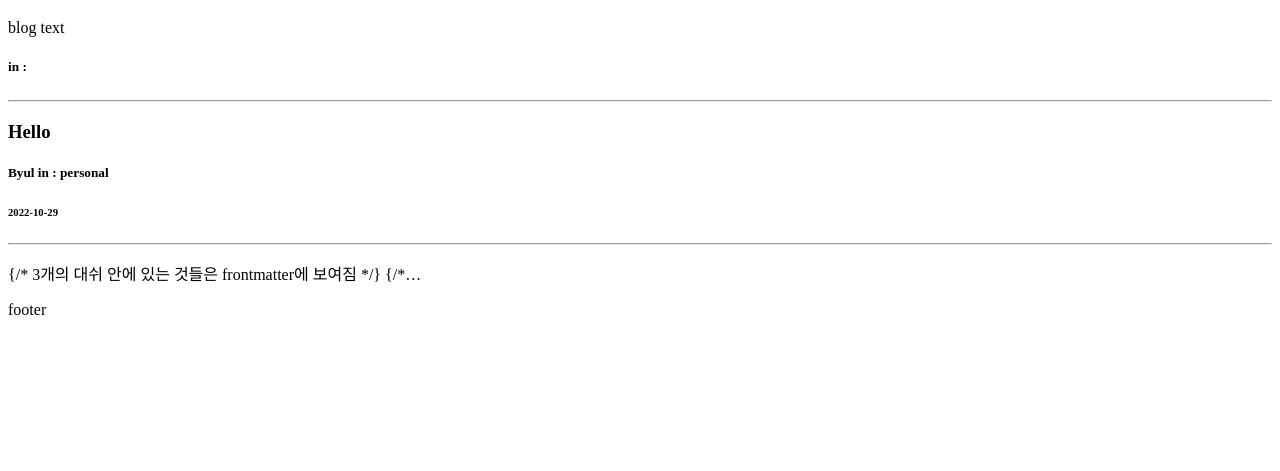
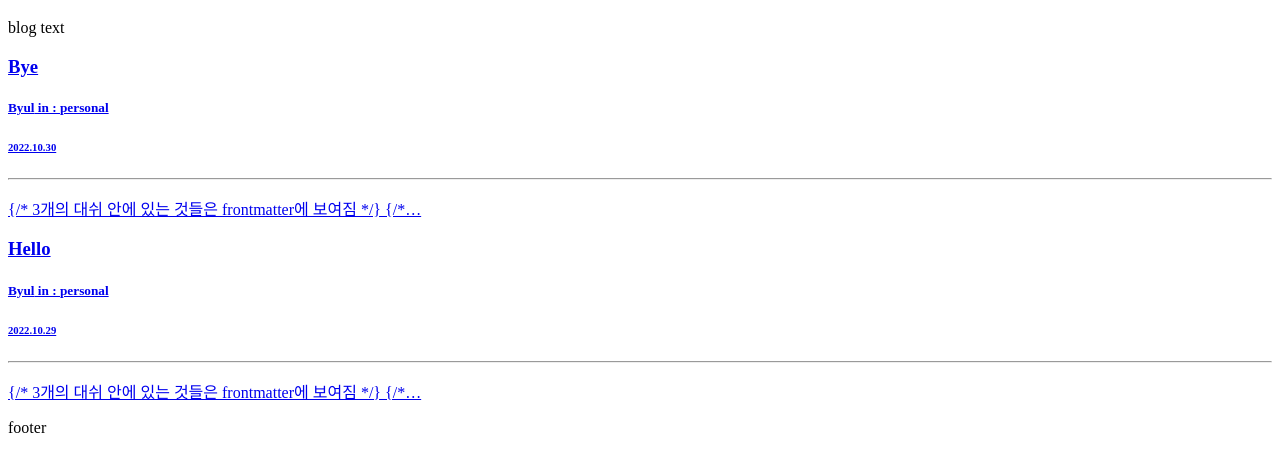
Before and after one commit to KimByul1225/gatsby_study, a Gatsby site: page /blog in a window 1280 px wide. Shown: the part 149-620 px from the top of the page. Built offline with nearby package versions, Linux system fonts and the light colour scheme; Gatsby itself is replaced by a stand-in of ours.

Commit message:
Dynamic Pages

```diff
--- a/blog-posts/Bye.mdx
+++ b/blog-posts/Bye.mdx
@@ -0,0 +1,16 @@
+---
+
+title: Bye
+category: personal
+date: '2022-10-30'
+author: Byul
+slug: bye-bye-everyone
+
+
+---
+{/* 3개의 대쉬 안에 있는 것들은 frontmatter에 보여짐 */}
+
+{/* excerpt에서 첫문단들 가지고 올 수 있음. / pruneLength에서는 글자수를 설정 할 수 있다. */}
+### Bye bye everyone!
+
+See you later!!!
--- a/blog-posts/Hello.mdx
+++ b/blog-posts/Hello.mdx
@@ -4,6 +4,8 @@
 category: personal
 date: '2022-10-29'
 author: Byul
+slug: hello-everyone
+
 
 ---
 {/* 3개의 대쉬 안에 있는 것들은 frontmatter에 보여짐 */}
--- a/src/pages/blog.tsx
+++ b/src/pages/blog/index.tsx
@@ -1,7 +1,7 @@
-import { graphql, PageProps } from 'gatsby';
+import { graphql, Link, PageProps } from 'gatsby';
 import React from 'react';
-import Layout from '../components/Layout';
-import Seo from '../components/Seo';
+import Layout from '../../components/Layout';
+import Seo from '../../components/Seo';
 
 
 export default function blog({data}: PageProps<Queries.BlogPostsQuery>) {
@@ -16,11 +16,13 @@
                 {
                     data.allMdx.nodes.map((item, index)=>(
                     <article key={index}>
-                        <h3>{item.frontmatter?.title}</h3>
-                        <h5>{item.frontmatter?.author} in : {item.frontmatter?.category}</h5>
-                        <h6>{item.frontmatter?.date}</h6>
-                        <hr />
-                        <p>{item.excerpt}</p>
+                        <Link to={`/blog/${item.frontmatter?.slug}`}>
+                            <h3>{item.frontmatter?.title}</h3>
+                            <h5>{item.frontmatter?.author} in : {item.frontmatter?.category}</h5>
+                            <h6>{item.frontmatter?.date}</h6>
+                            <hr />
+                            <p>{item.excerpt}</p>
+                        </Link>
                     </article>
                     ))
                 }
@@ -37,8 +39,9 @@
                 frontmatter {
                     title
                     category
-                    date
+                    date(formatString: "YYYY.MM.DD")
                     author
+                    slug
                 }
                 excerpt(pruneLength: 50)
             }
```
Also changed, not shown: src/pages/blog/{mdx.frontmatter__slug}.tsx (added, +12 -0 lines).
